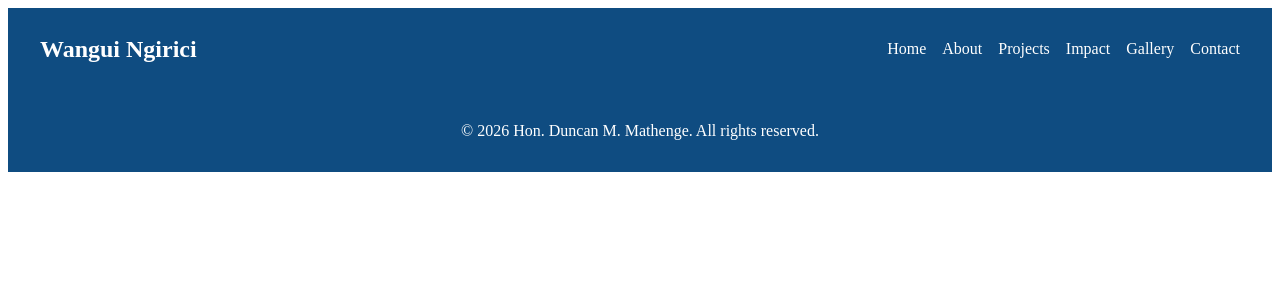
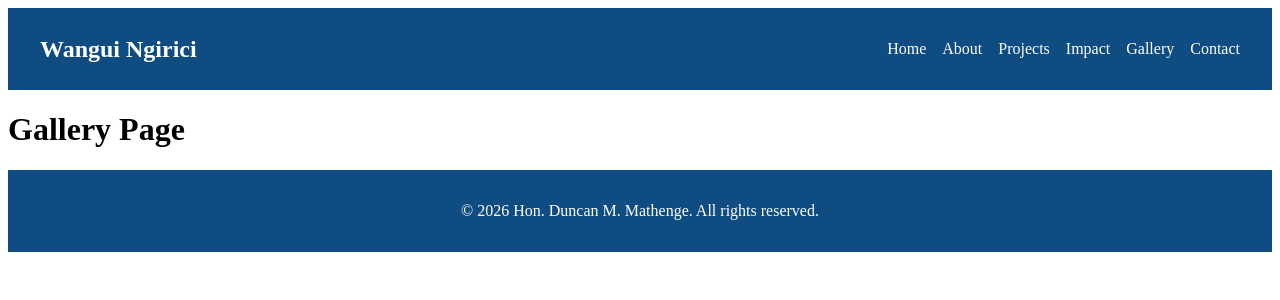
Before and after one commit to davidnjagih-png/civic-impact-portal, a React (Vite) app: page /gallery in a window 1280 px wide. Shown: the top 300 px of the page. Built offline with nearby package versions, Linux system fonts and the light colour scheme.

Commit message:
routing for other pages added

```diff
--- a/src/routes/AppRoutes.jsx
+++ b/src/routes/AppRoutes.jsx
@@ -2,6 +2,9 @@ import { Routes, Route } from "react-router-dom";
 import Home from "../pages/Home/Home";
 import About from "../pages/About/About";
 import Projects from "../pages/Projects/Projects";
+import Impact from "../pages/Impact/Impact";
+import Contact from "../pages/Contact/Contact";
+import Gallery from "../pages/Gallery/Gallery";
 
 function AppRoutes() {
   return (
@@ -9,6 +12,9 @@ function AppRoutes() {
       <Route path="/" element={<Home />} />
       <Route path="/about" element={<About />} />
       <Route path="/projects" element={<Projects />} />
+      <Route path="/impact" element={<Impact />} />
+      <Route path="/contact" element={<Contact />} />
+      <Route path="/gallery" element={<Gallery />} />
     </Routes>
   );
 }
```
